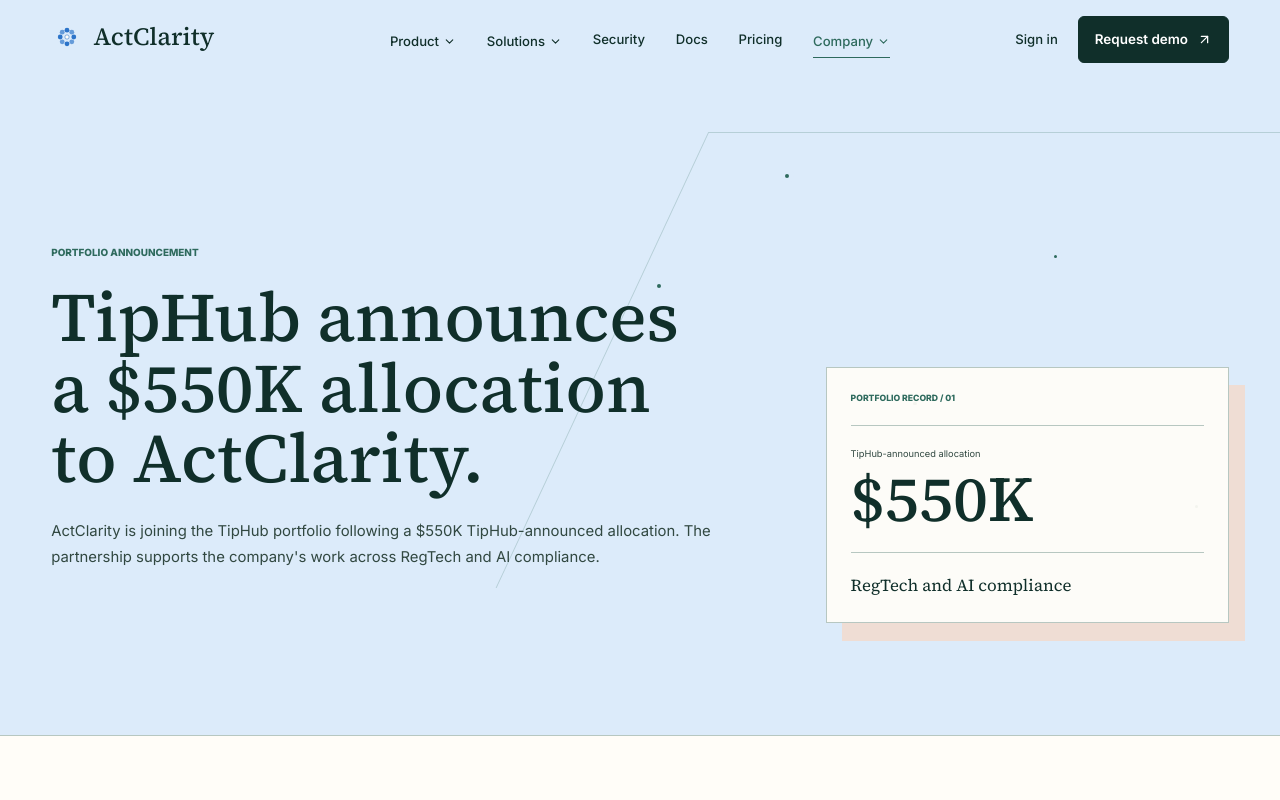
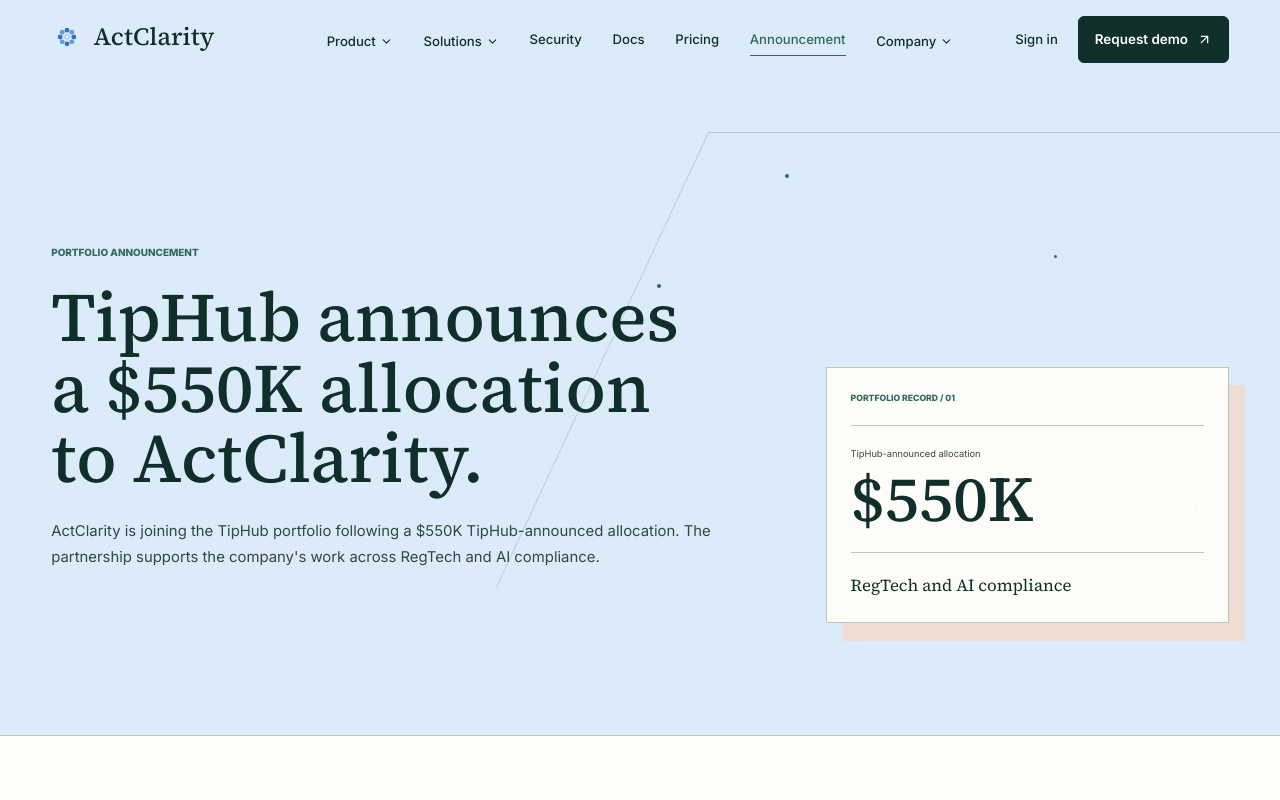
Before and after one commit to PrajaktaAdlytica/ActClarity-site, a Next.js app: page /news/tiphub-allocation in a window 1280 px wide. Shown: the top 800 px of the page. Built offline with nearby package versions, Linux system fonts and the light colour scheme.

Commit message:
Add announcement to primary navigation

```diff
--- a/components/site-header.tsx
+++ b/components/site-header.tsx
@@ -82,6 +82,7 @@ const navigation: NavigationItem[] = [
   { label: "Security", href: "/security" },
   { label: "Docs", href: "/docs" },
   { label: "Pricing", href: "/pricing" },
+  { label: "Announcement", href: "/news/tiphub-allocation" },
   {
     label: "Company",
     menu: [
--- a/components/tiphub-announcement-page.tsx
+++ b/components/tiphub-announcement-page.tsx
@@ -65,7 +65,7 @@ export function TipHubAnnouncementPage() {
       <a className="skip-link" href="#announcement-content">
         Skip to announcement
       </a>
-      <SiteHeader current="company" />
+      <SiteHeader current="announcement" />
 
       <header className="news-hero" id="announcement-content">
         <div className="news-hero-copy">
```
Also changed, not shown: 1 other file (tests, documents, lock files or other folders).
